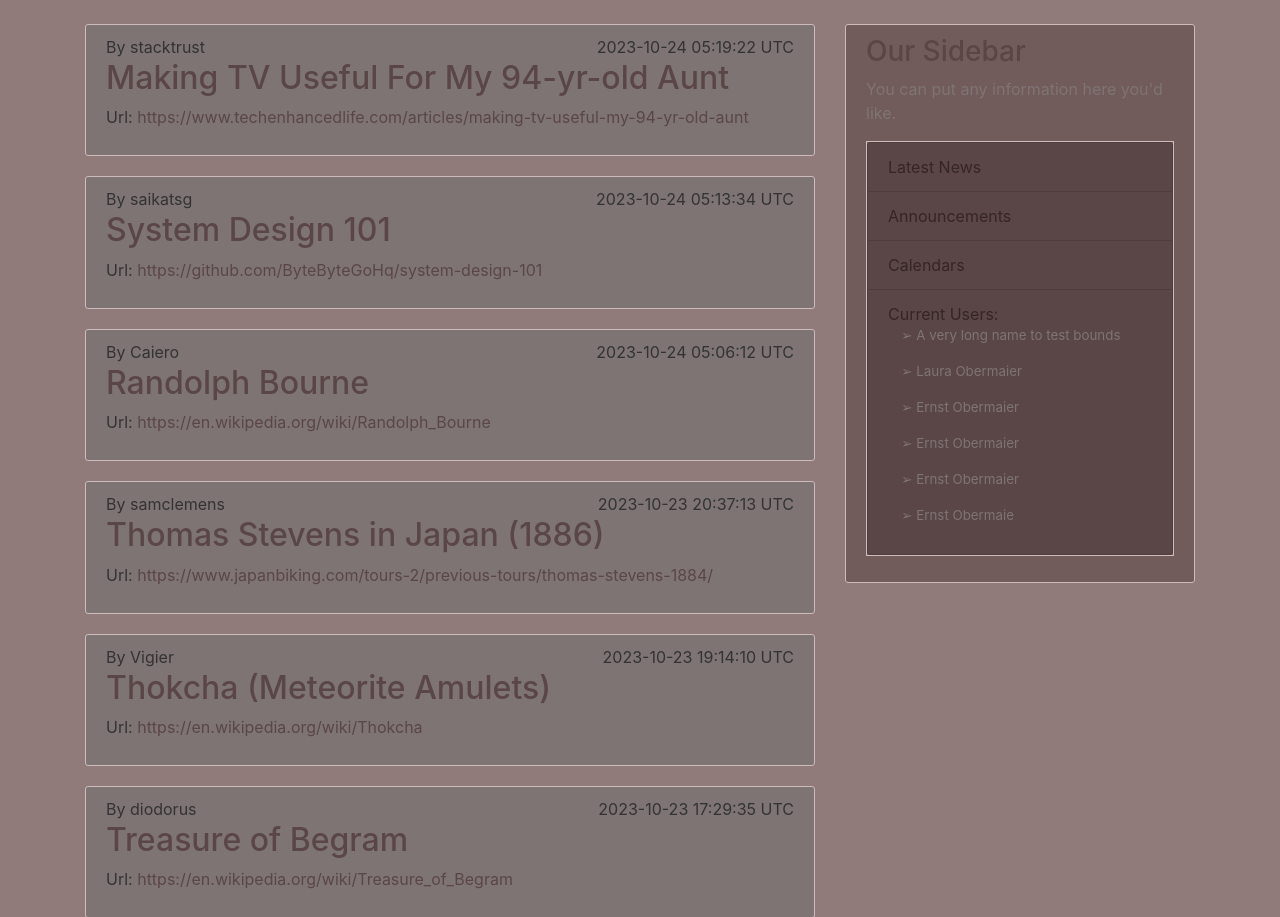
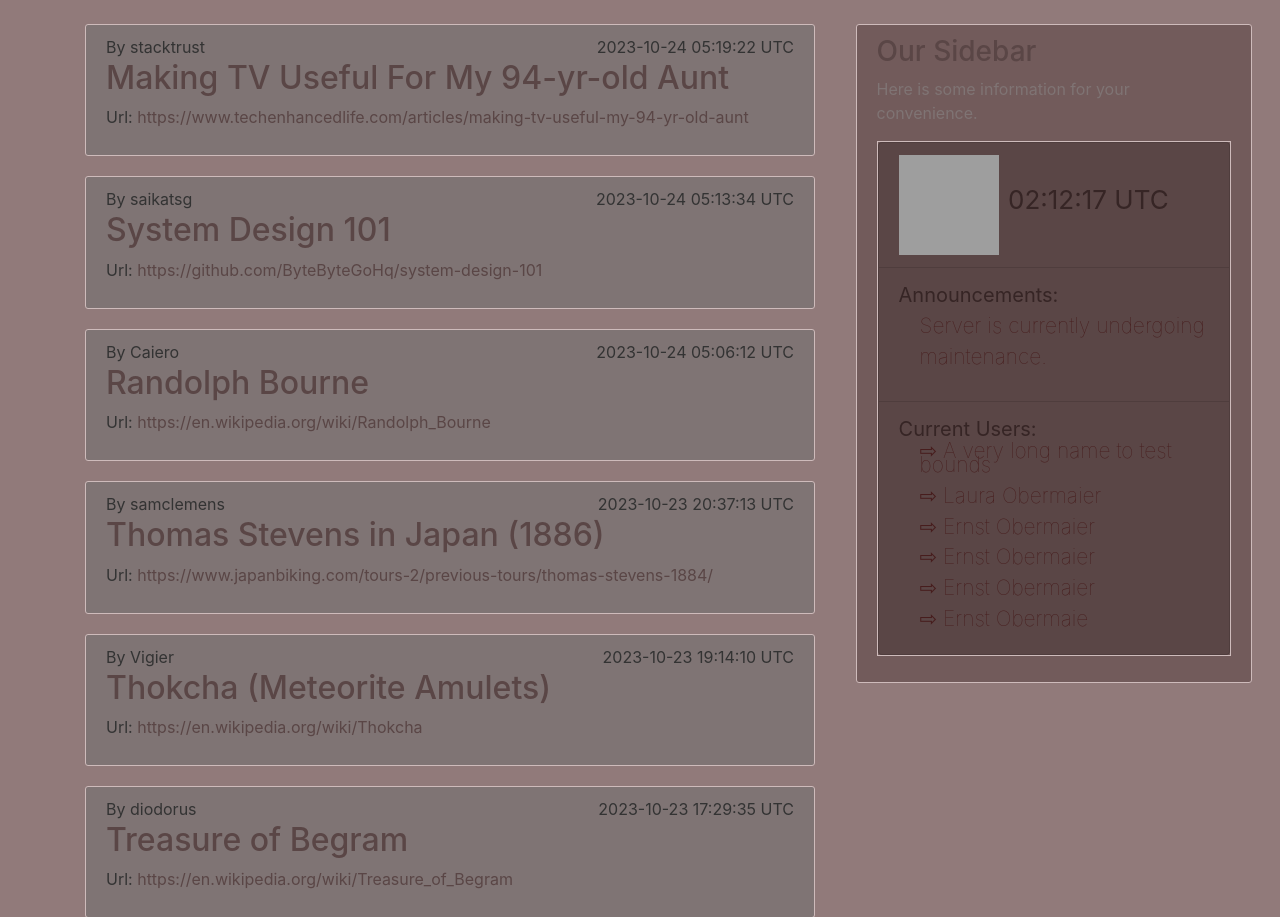
Before and after one commit to LauraAllObe/hackerNews, a Flask app: page / in a window 1280 px wide. Shown: the part 56-973 px from the top of the page. Run offline with Flask 3, Linux system fonts and the light colour scheme; parts of the project's set-up code (start-up, migrations or seed data) failed here and were passed over; some libraries are stand-ins or nearby versions; grey boxes are pictures that could not be loaded.

Commit message:
cute sidebar

```diff
--- a/hackernews/static/main.css
+++ b/hackernews/static/main.css
@@ -118,3 +118,14 @@ a.article-title:hover {
   padding: 4px 9px;
   border-radius: 3px;
 }
+
+@media (min-width: 1024px) {
+	#fixedSidebar {
+    	position: fixed;
+    	top: 10%;
+    	right: 1%;
+    	max-height: 100%;
+    	overflow-y: auto;
+    	background-color: transparent;
+	}
+}
--- a/hackernews/templates/layout.html
+++ b/hackernews/templates/layout.html
@@ -10,6 +10,7 @@
 	    margin-bottom: -4px;
         }
     	</style>
+	<!-- Include FullCalendar JavaScript and CSS -->
     	<link href="https://fonts.googleapis.com/css?family=Playfair+Display&display=swap" rel="stylesheet">
 	<!-- Required meta tags -->
     	<meta charset="utf-8">
@@ -58,17 +59,22 @@
     			<div class="col-md-8">
       				{% block content %}{% endblock %}
 			</div>
-    			<div class="col-md-4">
+    			<div class="col-md-4" id="fixedSidebar">
       				<div class="content-section" style="background-color: #725b5b;">
         				<h3>Our Sidebar</h3>
-        				<p style="color: #7f7474;" >You can put any information here you'd like.
+        				<p style="color: #7f7474;" >Here is some information for your convenience.
           					<ul style="border: 1px solid #cebbbb;" class="list-group">
-							<li style="background-color: #5a4646; color: #362525;" class="list-group-item list-group-item-light">Latest News</li>
-            						<li style="background-color: #5a4646; color: #362525;" class="list-group-item list-group-item-light">Announcements</li>
-            						<li style="background-color: #5a4646; color: #362525;" class="list-group-item list-group-item-light">Calendars</li>
-							<li style="background-color: #5a4646; color: #362525;" class="list-group-item list-group-item-light">Current Users:
+							<li style="background-color: #5a4646; color: #362525;" class="list-group-item list-group-item-light">
+								<img src="https://drive.google.com/uc?export=download&id=1rFYMkVXFo5e7IA6agjbV_EmHaWAhIS5f" style="width: 100px; height: 100px">
+								<span id="clock" style="font-size: 26px; padding-left: 5px; color: #362525; font-weight: 400;"></span>
+							</li>
+            						<li style="background-color: #5a4646; color: #362525; font-size: 20px" class="list-group-item list-group-item-light">Announcements:
+								<p style="font-size: 21px; color: #471d1d; padding-left: 1em; font-weight: 100;">Server is currently undergoing maintenance.</p>
+							</li>
+							<li style="background-color: #5a4646; color: #362525; font-size: 20px" class="list-group-item list-group-item-light">Current Users:
 							    {% for user in users %}
-							    <p style="font-size: smaller; color: #7f7474; padding-left: 1em;">➢ {{ user.name }}</p>
+
+							    <p style="font-size: 21px; color: #471d1d; padding-left: 1em; font-weight: 100; line-height: 0.7;">⇨  {{ user.name }}</p>
     							    {% endfor %}
 							</li>
 
@@ -83,5 +89,21 @@
     	<script src="https://code.jquery.com/jquery-3.2.1.slim.min.js" integrity="sha384-KJ3o2DKtIkvYIK3UENzmM7KCkRr/rE9/Qpg6aAZGJwFDMVNA/GpGFF93hXpG5KkN" crossorigin="anonymous"></script>
     	<script src="https://cdn.jsdelivr.net/npm/popper.js@1.12.9/dist/umd/popper.min.js" integrity="sha384-ApNbgh9B+Y1QKtv3Rn7W3mgPxhU9K/ScQsAP7hUibX39j7fakFPskvXusvfa0b4Q" crossorigin="anonymous"></script>
     	<script src="https://cdn.jsdelivr.net/npm/bootstrap@4.0.0/dist/js/bootstrap.min.js" integrity="sha384-JZR6Spejh4U02d8jOt6vLEHfe/JQGiRRSQQxSfFWpi1MquVdAyjUar5+76PVCmYl" crossorigin="anonymous"></script>
+
+	<!-- for displaying a digital clock -->
+	<script>
+    		// Function to update the clock
+		function updateClock() {
+        		const clock = document.getElementById("clock");
+        		const currentTime = new Date().toLocaleTimeString('en-US', { hour12: false, hour: '2-digit', minute: '2-digit', second: '2-digit' });
+        		clock.textContent = currentTime + " UTC";
+    		}
+
+    		// Update the clock every second
+    		setInterval(updateClock, 1000);
+
+    		// Initial update
+    		updateClock();
+	</script>
 </body>
 </html>
```
Also changed, not shown: hackernews/media/cat.gif (added), instance/site.db, 3 other files.
